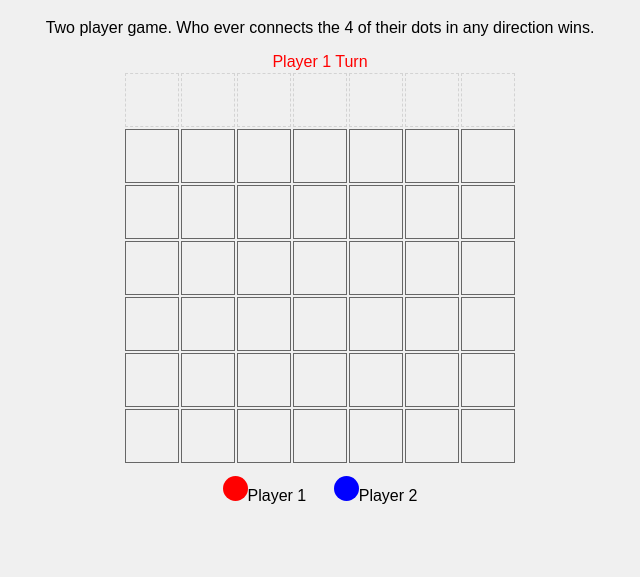
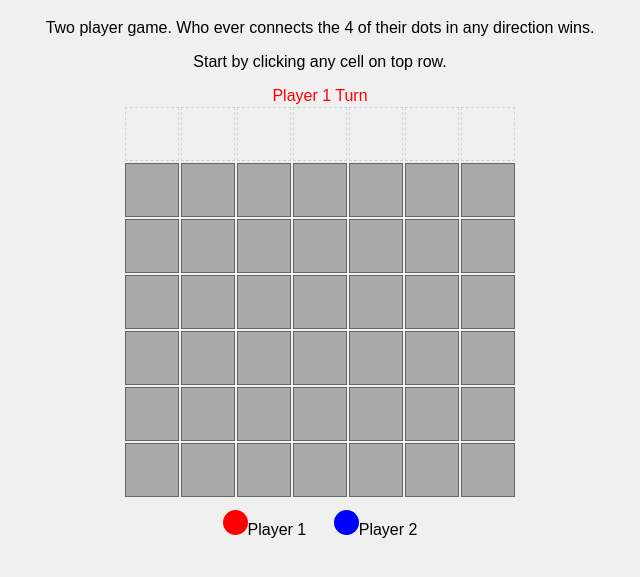
Before and after one commit to kamalkhadka/Connect-Four, a plain HTML site: page index.html in a window 1280 px wide. Shown: the part 61-638 px from the top of the page, without its empty margins (320-960 px from the left). Drawn offline with Linux system fonts and the light colour scheme.

Commit message:
added background color to table row except the first one

```diff
--- a/connect4.css
+++ b/connect4.css
@@ -70,3 +70,7 @@ h1 {
 .redTurn{
   color: red;
 }
+
+tr:not(#column-top) {
+  background-color: darkgrey;
+}
--- a/index.html
+++ b/index.html
@@ -6,6 +6,7 @@
 <body>
 <h1>Connect Four</h1>
 <p>Two player game. Who ever connects the 4 of their dots in any direction wins.</p>
+<p>Start by clicking any cell on top row.</p>
 <div class="turn">
 </div>
 </div>
```
